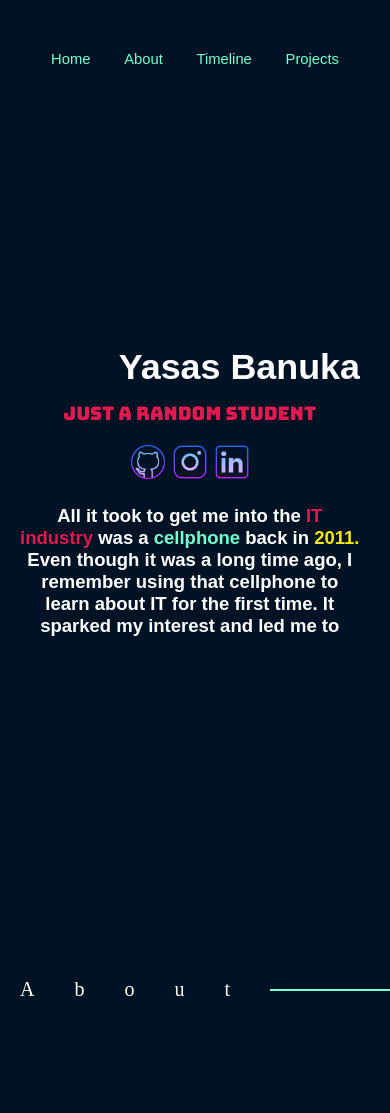
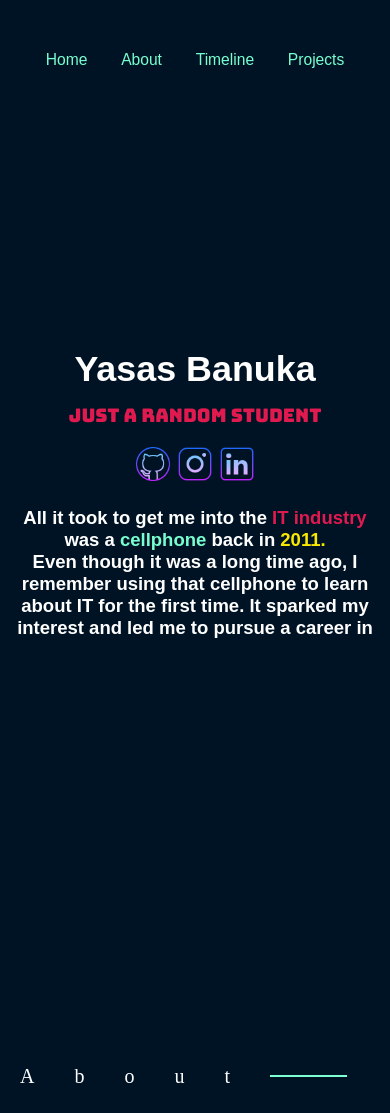
Before and after one commit to yasasbanukaofficial/yasasbanuka-webv3, a Next.js app: page / in a window 390 px wide. Before the commit the page ends 1027 px from the top, so only its background shows below. Built offline with nearby package versions, Linux system fonts and the light colour scheme; a web font is replaced by a local one.

Commit message:
fixed resolution errors and updating config

```diff
--- a/app/components/common/NavbarTab.module.css
+++ b/app/components/common/NavbarTab.module.css
@@ -21,6 +21,13 @@
     padding-left: 15px;*/
 }
 
+@media only screen and (max-width: 1024px) {
+
+    .linkTab {
+        font-size: 2vh;
+    }
+}
+
 @media only screen and (max-width: 500px) {
     .NavbarTab {
         display: flex;
@@ -35,4 +42,14 @@
         margin-bottom: 0;
         width: auto;
     }
+
+    .linkTab {
+        font-size: 1.75vh;
+    }
 }
+
+@media only screen and (max-width: 400px) {
+    .linkTab {
+        font-size: 1.85vh;
+    }
+}
--- a/app/components/organisms/About.module.css
+++ b/app/components/organisms/About.module.css
@@ -19,7 +19,48 @@
         display: block;
         margin-left: 20px;
         background-color: aquamarine;
-        width: 130px;
+        width: 518px;
         height: 2px;
     }
 }
+
+@media only screen and (max-width: 850px) {
+    .About {
+        display: flex;
+        align-items: center;
+        flex-direction: row;
+        width: auto;
+    }
+
+    .line {
+        display: block;
+        margin-left: 20px;
+        background-color: aquamarine;
+        width: 315px;
+        height: 2px;
+    }
+}
+
+@media only screen and (max-width: 500px) {
+    .About {
+        display: flex;
+        align-items: center;
+        flex-direction: row;
+        width: auto;
+        margin-top: 50vh;
+    }
+
+    .line {
+        display: block;
+        margin-left: 20px;
+        background-color: aquamarine;
+        width: 14vh;
+        height: 2px;
+    }
+}
+
+@media only screen and (max-width: 400px) {
+    .line {
+        width: 77px;
+    }
+}
--- a/app/components/organisms/Hero.module.css
+++ b/app/components/organisms/Hero.module.css
@@ -81,6 +81,8 @@
 @media only screen and (max-width: 500px) {
     .hero {
         width: auto;
+        text-align: center;
+        margin: 0;
 
     }
 
@@ -92,9 +94,12 @@
         text-align: center;
         font-size: 18.5px;
         width: auto;
+        margin-left: 10px;
+        margin-right: 10px;
     }
 
     .name {
+        text-align: center;
         font-size: 4.25vh;
     }
 
@@ -108,3 +113,9 @@
         cursor: pointer;
     }
 }
+
+@media only screen and (max-width: 380px) {
+    .hero {
+        margin-top: -15vh;
+    }
+}
--- a/next.config.js
+++ b/next.config.js
@@ -1,20 +1,28 @@
 /**
  * @type {import('next').NextConfig}
  */
+const isProd = process.env.NODE_ENV === 'production';
+
 const nextConfig = {
     output: 'export',
 
-    // Optional: Change links `/me` -> `/me/` and emit `/me.html` -> `/me/index.html`
+    // Change links `/me` -> `/me/` and emit `/me.html` -> `/me/index.html`
     trailingSlash: true,
 
-    // Optional: Prevent automatic `/me` -> `/me/`, instead preserve `href`
+    // Prevent automatic `/me` -> `/me/`, instead preserve `href`
     skipTrailingSlashRedirect: true,
 
-    // Optional: Change the output directory `out` -> `dist`
+    // Change the output directory `out` -> `dist`
     distDir: 'dist',
+
+    // Ensure images are unoptimized since GitHub Pages doesn't support Next.js Image Optimization
     images: {
-        unoptimized: true
-    }
+        unoptimized: true,
+    },
+
+    // Set the base path and asset prefix for GitHub Pages
+    basePath: isProd ? '/your-repo-name' : '',
+    assetPrefix: isProd ? '/your-repo-name/' : '',
 }
 
-module.exports = nextConfig
+module.exports = nextConfig;
```
Also changed, not shown: 4 other files (tests, documents, lock files or other folders).
